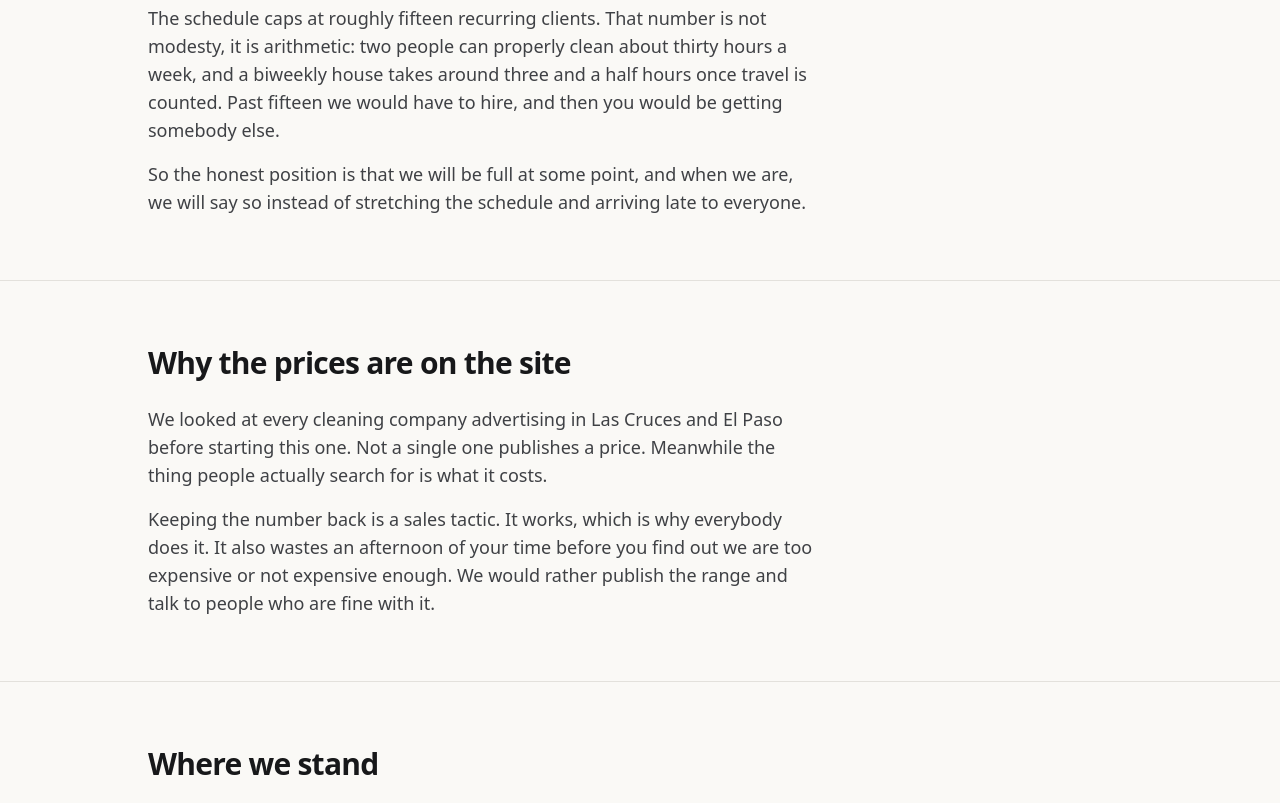
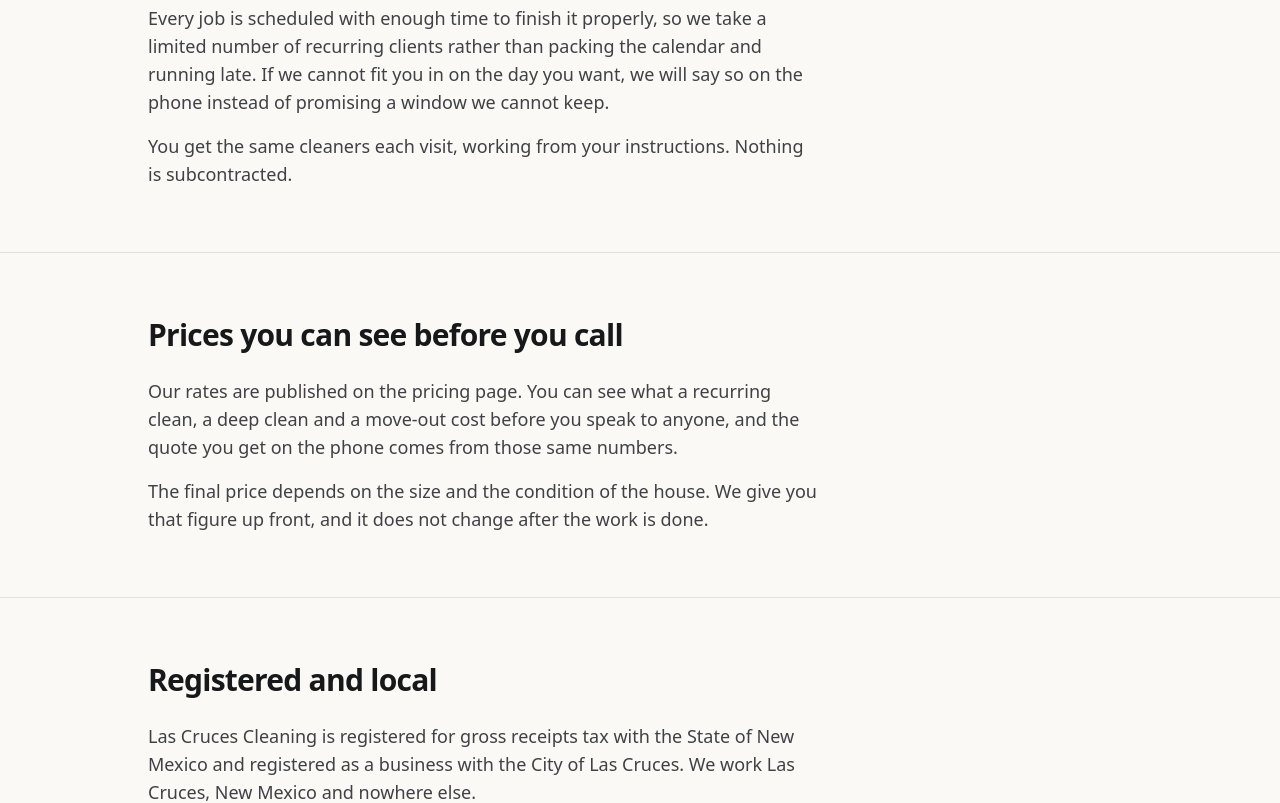
Before and after one commit to joshuarg007/lascrucescleaning, a Next.js app: page /about in a window 1280 px wide. Shown: the part 660-1463 px from the top of the page. Built offline with nearby package versions, Linux system fonts and the light colour scheme.

Commit message:
Rewrite about and home copy to be customer facing, not internal strategy

```diff
--- a/src/app/about/page.tsx
+++ b/src/app/about/page.tsx
@@ -5,7 +5,7 @@
 export const metadata: Metadata = {
   title: "About Las Cruces Cleaning",
   description:
-    "Two owners who do the cleaning themselves, in Las Cruces, with published prices and a capped schedule.",
+    "A Las Cruces cleaning company with published prices, the same cleaners at every visit, and a straight answer on the phone.",
   alternates: { canonical: "/about/" },
 };
 
@@ -14,45 +14,43 @@
     <>
       <Hero
         eyebrow="About"
-        title="Two people, both owners, doing the work."
-        lede="No crews, no subcontractors, and no chance of a stranger arriving at your house who has never been told how you like it done."
+        title="Cleaning done properly, by the same people every time."
+        lede="You tell us once how you want your house handled, and it is handled that way at every visit."
       />
 
       <Section title="How we work">
         <p>
-          The schedule caps at roughly fifteen recurring clients. That number is
-          not modesty, it is arithmetic: two people can properly clean about
-          thirty hours a week, and a biweekly house takes around three and a half
-          hours once travel is counted. Past fifteen we would have to hire, and
-          then you would be getting somebody else.
+          Every job is scheduled with enough time to finish it properly, so we
+          take a limited number of recurring clients rather than packing the
+          calendar and running late. If we cannot fit you in on the day you want,
+          we will say so on the phone instead of promising a window we cannot
+          keep.
         </p>
         <p>
-          So the honest position is that we will be full at some point, and when
-          we are, we will say so instead of stretching the schedule and arriving
-          late to everyone.
+          You get the same cleaners each visit, working from your instructions.
+          Nothing is subcontracted.
         </p>
       </Section>
 
-      <Section title="Why the prices are on the site">
+      <Section title="Prices you can see before you call">
         <p>
-          We looked at every cleaning company advertising in Las Cruces and El
-          Paso before starting this one. Not a single one publishes a price.
-          Meanwhile the thing people actually search for is what it costs.
+          Our rates are published on the pricing page. You can see what a
+          recurring clean, a deep clean and a move-out cost before you speak to
+          anyone, and the quote you get on the phone comes from those same
+          numbers.
         </p>
         <p>
-          Keeping the number back is a sales tactic. It works, which is why
-          everybody does it. It also wastes an afternoon of your time before you
-          find out we are too expensive or not expensive enough. We would rather
-          publish the range and talk to people who are fine with it.
+          The final price depends on the size and the condition of the house. We
+          give you that figure up front, and it does not change after the work is
+          done.
         </p>
       </Section>
 
-      <Section title="Where we stand">
+      <Section title="Registered and local">
         <p>
           Las Cruces Cleaning is registered for gross receipts tax with the State
           of New Mexico and registered as a business with the City of Las Cruces.
-          We are a new company and we are not going to pretend otherwise, which
-          is also why there is no wall of five star reviews on this page yet.
+          We work {site.areaServed} and nowhere else.
         </p>
       </Section>
 
--- a/src/app/las-cruces-nm/page.tsx
+++ b/src/app/las-cruces-nm/page.tsx
@@ -6,7 +6,7 @@
 export const metadata: Metadata = {
   title: "Cleaning Services in Las Cruces, New Mexico",
   description:
-    "A cleaning company that works Las Cruces and only Las Cruces. Where we go, what we charge, and why we do not drive to El Paso.",
+    "A cleaning company that works Las Cruces and only Las Cruces. Where we go and what we charge.",
   alternates: { canonical: "/las-cruces-nm/" },
 };
 
@@ -16,7 +16,7 @@
       <Hero
         eyebrow="Service Area"
         title="We clean Las Cruces, and only Las Cruces."
-        lede="One city, short drives, and a schedule that holds. That is a deliberate choice rather than a limitation we are apologizing for."
+        lede="One city, short drives, and a schedule that holds."
       />
 
       <Section title="Where we work">
@@ -31,9 +31,9 @@
       <Section title="Why not El Paso">
         <p>
           El Paso is forty five miles away, which is close to two hours of
-          driving for a three hour job. Somebody has to pay for that, and it
-          would be you. Cleaning is a route business before it is anything else,
-          so we stay where the drives are ten minutes and the price reflects it.
+          driving for a three hour job, and that time would end up on your
+          invoice. Staying in Las Cruces keeps the drives short, the arrival
+          times reliable and the price where it is.
         </p>
       </Section>
 
--- a/src/app/page.tsx
+++ b/src/app/page.tsx
@@ -19,17 +19,11 @@
         lede="Recurring cleaning from $160 a visit. Deep cleans and move-outs quoted the same way, before anyone comes to the house."
       />
 
-      <Section title="Why the prices are published">
+      <Section title="What cleaning costs in Las Cruces">
         <p>
-          Call five cleaning companies in Las Cruces and you will hear the same
-          thing five times: it depends. It does depend, on square footage and on
-          how long it has been. That is not a reason to keep the number secret
-          until someone has given up an afternoon for a walkthrough.
-        </p>
-        <p>
-          So here is what the work starts at. The final number moves with the
-          size and the condition of the house, and we tell you before we start,
-          not after we finish.
+          Here is what the work starts at. The final number depends on the size
+          and the condition of the house, and you get that number before we
+          start, not after we finish.
         </p>
         <div className="not-prose mt-6 overflow-x-auto rounded border border-line bg-surface">
           <table className="w-full text-left text-sm">
@@ -72,15 +66,14 @@
         </div>
       </Section>
 
-      <Section title="Who does the work">
+      <Section title="The same cleaners at every visit">
         <p>
-          Two people, both owners. Nobody is subcontracted and nobody is sent to
-          your house who does not have their name on the business. That is the
-          whole reason the schedule caps out at about fifteen recurring clients.
+          Your house is cleaned by the same people each time, so you tell us once
+          how you want it done. No crews rotating through and no work handed off
+          to a subcontractor.
         </p>
         <p>
-          We work {site.hours.toLowerCase()}, in {site.areaServed}. We do not
-          currently serve El Paso.
+          We work {site.hours.toLowerCase()}, in {site.areaServed}.
         </p>
         <p className="text-sm">
           <Link href="/about/" className="font-semibold text-accent">
```
